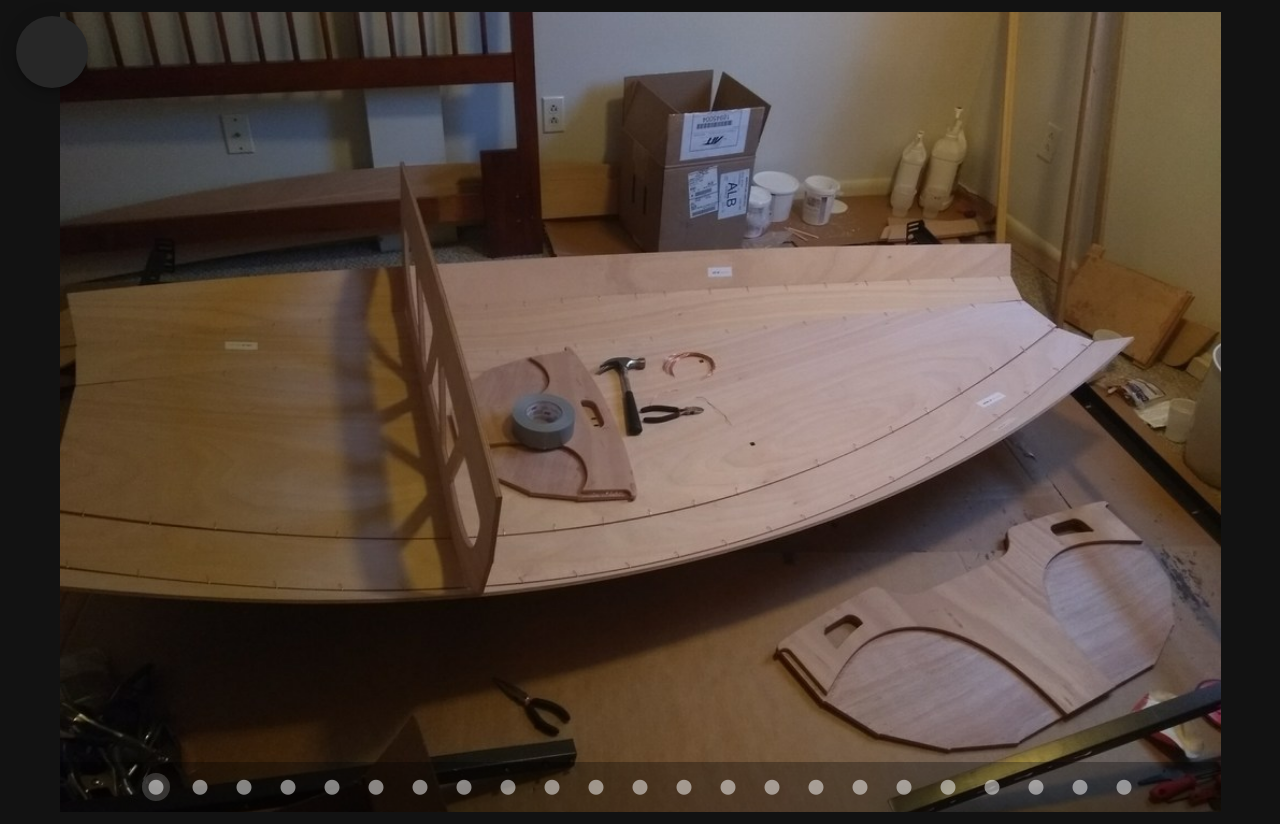
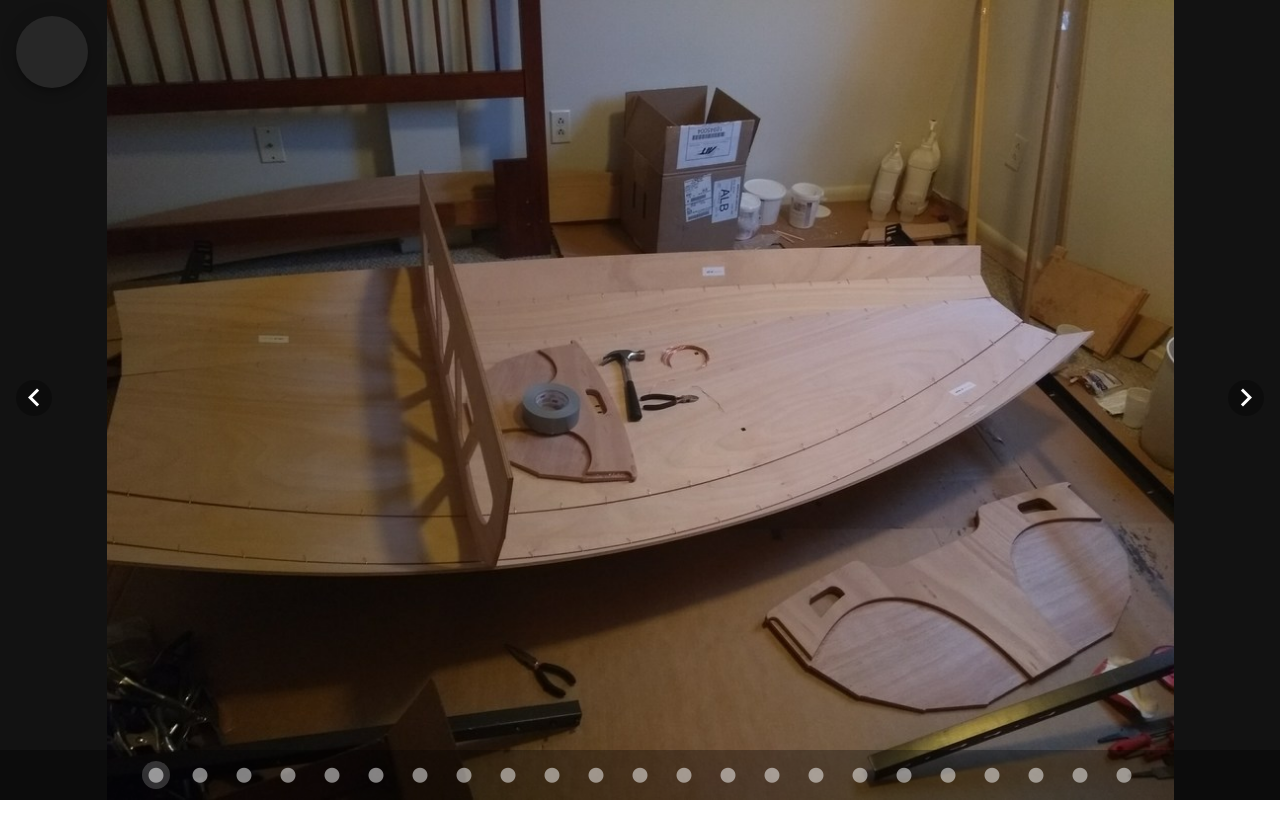
Before and after one commit to anlach/dodging.rocks, a Nuxt app: page /dinghy in a window 1280 px wide. After the commit the page ends 800 px from the top, so only its background shows below. Built offline with nearby package versions, Linux system fonts and the light colour scheme; a web font is replaced by a local one.

Commit message:
Images contained

```diff
--- a/layouts/default.vue
+++ b/layouts/default.vue
@@ -41,9 +41,7 @@
     </v-content>
 
     <v-content>
-      <v-container>
-        <nuxt />
-      </v-container>
+      <nuxt />
     </v-content>
   </v-app>
 </template>
--- a/pages/dinghy/index.vue
+++ b/pages/dinghy/index.vue
@@ -1,10 +1,7 @@
 <template>
   <v-carousel height="100vh" show-arrows-on-hover>
-    <v-carousel-item
-      v-for="(src, i) in filenames"
-      :key="i"
-      :src="'/img/dinghy/' + src"
-    >
+    <v-carousel-item v-for="(src, i) in filenames" :key="i">
+      <v-img height="100vh" contain :src="'/img/dinghy/' + src"> </v-img>
     </v-carousel-item>
   </v-carousel>
 </template>
--- a/pages/index.vue
+++ b/pages/index.vue
@@ -2,10 +2,7 @@
   <v-content>
     <section id="quote">
       <v-row no-gutters>
-        <v-img
-          :min-height="'calc(100vh - ' + $vuetify.application.top + 'px)'"
-          src="/img/somerledi/sunset1.jpg"
-        >
+        <v-img cover height="100vh" src="/img/somerledi/sunset1.jpg">
           <v-theme-provider dark>
             <v-container fill-height>
               <v-row align="center" class="mx-auto" justify="center">
```
